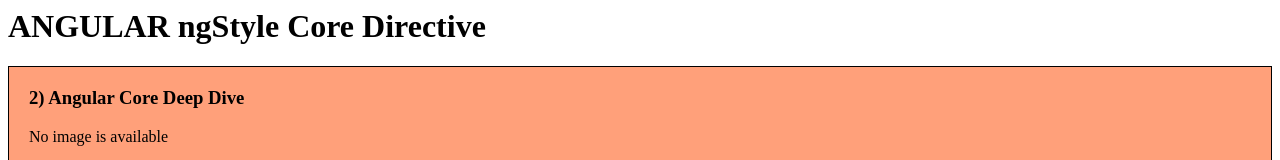
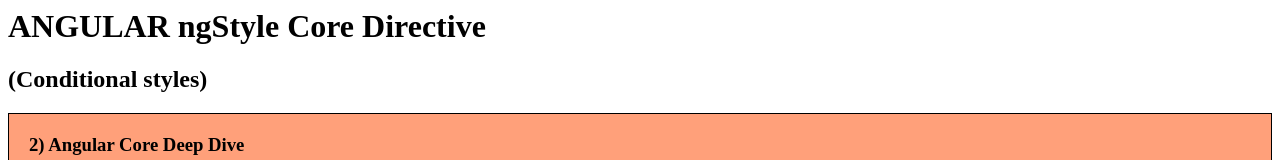
Before and after one commit to nkunic/angular-example-ngstyle-core-directive, an Angular app: page / in a window 1280 px wide. Shown: the top 160 px of the page. Built offline with nearby package versions, Linux system fonts and the light colour scheme.

Commit message:
1 file modified

```diff
--- a/src/app/app.component.html
+++ b/src/app/app.component.html
@@ -1,4 +1,5 @@
 <h1>ANGULAR ngStyle Core Directive</h1>
+<h2>(Conditional styles)</h2>
 
 <div class="cards">
   <app-card
```
